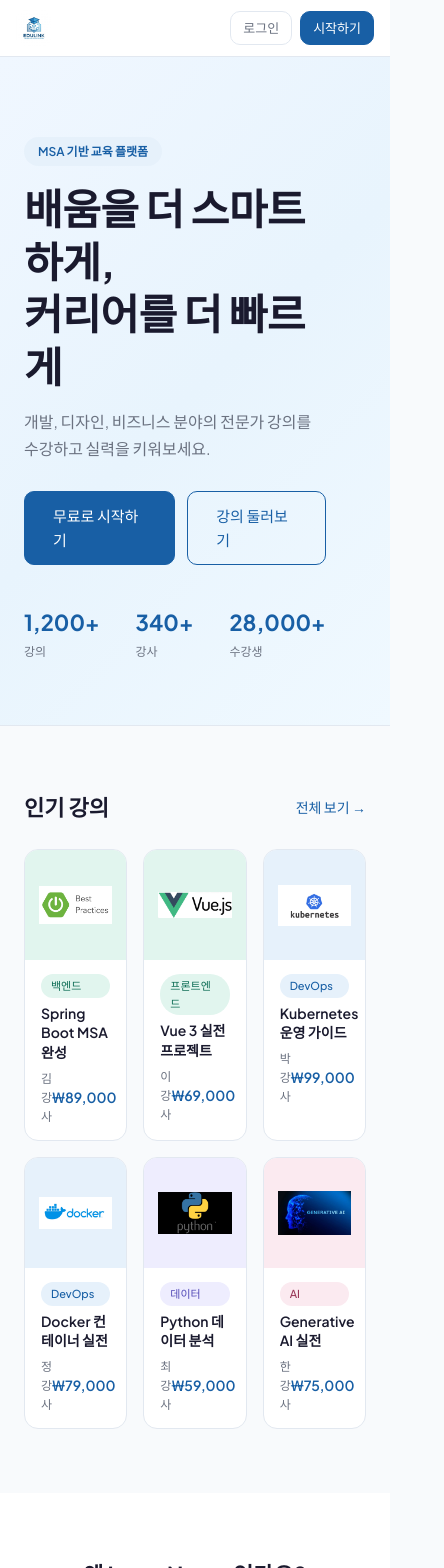
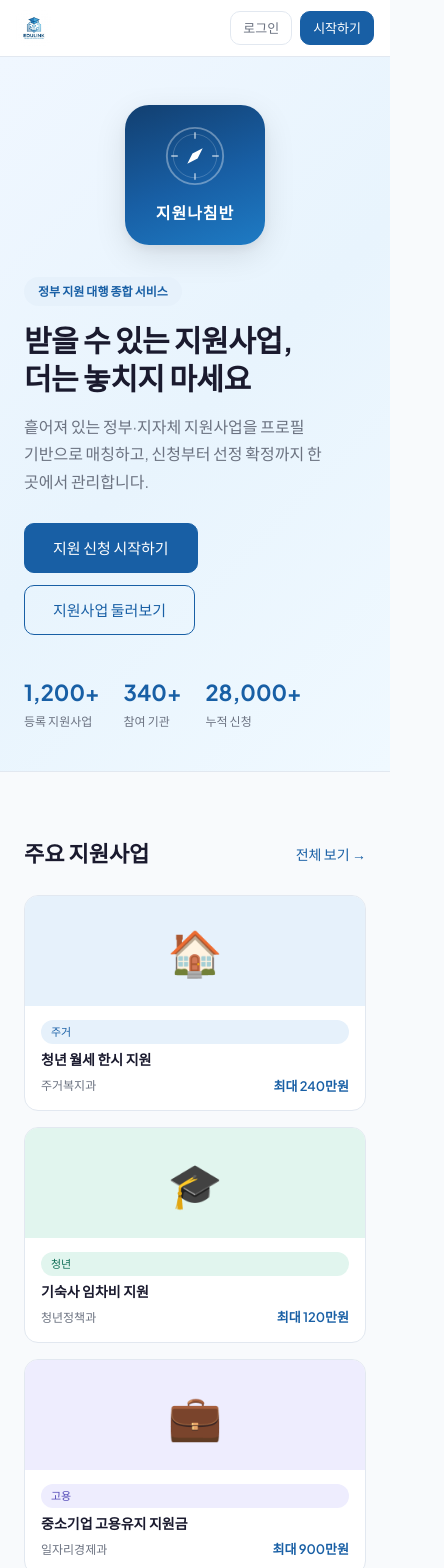
Before and after one commit to MK513/skala-agile-msa, a Vue app in the folder vue-frontend/: page / in a window 390 px wide. Shown: the top 1568 px of the page, 444 px wide, since content can reach past the window. Built offline with nearby package versions, Linux system fonts and the light colour scheme; no server answers.

Commit message:
feat: 랜딩 페이지 도메인 치환 (지원나침반) — 히어로·주요 지원사업·특징·CTA 문구 및 브랜드 비주얼 교체, 반응형 추가

```diff
--- a/vue-frontend/src/views/LandingView.vue
+++ b/vue-frontend/src/views/LandingView.vue
@@ -6,43 +6,52 @@
     <section class="hero">
       <div class="hero-inner">
         <div class="hero-content fade-in-up">
-          <span class="hero-badge">MSA 기반 교육 플랫폼</span>
-          <h1 class="hero-title">배움을 더 스마트하게,<br>커리어를 더 빠르게</h1>
-          <p class="hero-desc">개발, 디자인, 비즈니스 분야의 전문가 강의를 수강하고 실력을 키워보세요.</p>
+          <span class="hero-badge">정부 지원 대행 종합 서비스</span>
+          <h1 class="hero-title">받을 수 있는 지원사업,<br>더는 놓치지 마세요</h1>
+          <p class="hero-desc">흩어져 있는 정부·지자체 지원사업을 프로필 기반으로 매칭하고, 신청부터 선정 확정까지 한 곳에서 관리합니다.</p>
           <div class="hero-actions">
-            <router-link to="/login" class="btn btn-primary btn-lg">무료로 시작하기</router-link>
-            <router-link to="/courses" class="btn btn-outline btn-lg">강의 둘러보기</router-link>
+            <router-link to="/login" class="btn btn-primary btn-lg">지원 신청 시작하기</router-link>
+            <router-link to="/courses" class="btn btn-outline btn-lg">지원사업 둘러보기</router-link>
           </div>
           <div class="hero-stats">
-            <div class="stat"><span class="stat-num">1,200+</span><span class="stat-label">강의</span></div>
-            <div class="stat"><span class="stat-num">340+</span><span class="stat-label">강사</span></div>
-            <div class="stat"><span class="stat-num">28,000+</span><span class="stat-label">수강생</span></div>
+            <div class="stat"><span class="stat-num">1,200+</span><span class="stat-label">등록 지원사업</span></div>
+            <div class="stat"><span class="stat-num">340+</span><span class="stat-label">참여 기관</span></div>
+            <div class="stat"><span class="stat-num">28,000+</span><span class="stat-label">누적 신청</span></div>
           </div>
         </div>
         <div class="hero-visual fade-in">
-          <img src="@/assets/images/logo/main_logo.png" alt="LearnNexus" class="hero-logo" />
+          <div class="hero-card" aria-hidden="true">
+            <svg class="compass" viewBox="0 0 100 100" fill="none">
+              <circle cx="50" cy="50" r="44" stroke="currentColor" stroke-width="3" opacity="0.35" />
+              <circle cx="50" cy="50" r="34" stroke="currentColor" stroke-width="1.5" opacity="0.2" />
+              <path d="M50 14v8M50 78v8M14 50h8M78 50h8" stroke="currentColor" stroke-width="3" stroke-linecap="round" opacity="0.5" />
+              <path d="M62 38 54 54 38 62l8-16z" fill="currentColor" />
+              <circle cx="50" cy="50" r="4" fill="#fff" />
+            </svg>
+            <span class="hero-card-text">{{ APP_NAME }}</span>
+          </div>
         </div>
       </div>
     </section>
 
-    <!-- 인기 강의 -->
+    <!-- 주요 지원사업 -->
     <section class="popular-section">
       <div class="section-inner">
         <div class="section-header">
-          <h2 class="section-title">인기 강의</h2>
+          <h2 class="section-title">주요 지원사업</h2>
           <router-link to="/login" class="section-link">전체 보기 →</router-link>
         </div>
         <div class="course-grid">
-          <div v-for="course in featuredCourses" :key="course.id" class="course-card-landing">
-            <div class="card-thumb" :class="course.thumbBg">
-              <img :src="course.thumbSrc" :alt="course.title" class="thumb-img" />
+          <div v-for="program in featuredPrograms" :key="program.id" class="course-card-landing">
+            <div class="card-thumb" :class="program.thumbBg">
+              <span class="thumb-emoji" aria-hidden="true">{{ program.emoji }}</span>
             </div>
             <div class="card-body">
-              <span class="badge" :class="course.badgeClass">{{ course.category }}</span>
-              <h3 class="card-title">{{ course.title }}</h3>
+              <span class="badge" :class="program.badgeClass">{{ program.category }}</span>
+              <h3 class="card-title">{{ program.title }}</h3>
               <div class="card-meta">
-                <span class="instructor">{{ course.instructor }}</span>
-                <span class="price">{{ course.price }}</span>
+                <span class="agency">{{ program.agency }}</span>
+                <span class="limit">{{ program.limit }}</span>
               </div>
             </div>
           </div>
@@ -53,7 +62,7 @@
     <!-- 특징 섹션 -->
     <section class="features-section">
       <div class="section-inner">
-        <h2 class="section-title center">왜 LearnNexus인가요?</h2>
+        <h2 class="section-title center">왜 {{ APP_NAME }}인가요?</h2>
         <div class="features-grid">
           <div v-for="f in features" :key="f.title" class="feature-card">
             <div class="feature-icon">{{ f.icon }}</div>
@@ -67,9 +76,9 @@
     <!-- CTA -->
     <section class="cta-section">
       <div class="cta-inner">
-        <h2>지금 바로 시작하세요</h2>
-        <p>수천 명의 개발자들이 LearnNexus와 함께 성장하고 있습니다.</p>
-        <router-link to="/login" class="btn btn-primary btn-lg">무료로 시작하기</router-link>
+        <h2>받을 수 있는 지원금, 지금 확인하세요</h2>
+        <p>기업과 주민의 신청 완주가 지자체의 집행률로 이어집니다. {{ APP_NAME }}이 그 사이를 잇습니다.</p>
+        <router-link to="/login" class="btn btn-primary btn-lg">지원 신청 시작하기</router-link>
       </div>
     </section>
 
@@ -77,10 +86,10 @@
     <footer class="footer">
       <div class="footer-inner">
         <div class="footer-logo">
-          <img src="@/assets/images/logo/main_logo.png" alt="LearnNexus" />
-          <span>LearnNexus</span>
+          <img src="@/assets/images/logo/main_logo.png" :alt="APP_NAME" />
+          <span>{{ APP_NAME }}</span>
         </div>
-        <p class="footer-copy">© 2026 LearnNexus. All rights reserved.</p>
+        <p class="footer-copy">© 2026 {{ APP_NAME }}. All rights reserved.</p>
       </div>
     </footer>
   </div>
@@ -88,28 +97,22 @@
 
 <script setup>
 import AppHeader from '@/components/AppHeader.vue'
+import { APP_NAME } from '@/constants/brand.js'
 
-import springImg   from '@/assets/images/courses/spring_boot.png'
-import vueImg      from '@/assets/images/courses/vue_js.png'
-import k8sImg      from '@/assets/images/courses/kubernetes.png'
-import dockerImg   from '@/assets/images/courses/docker.png'
-import pythonImg   from '@/assets/images/courses/python.png'
-import genaiImg    from '@/assets/images/courses/generative_ai.png'
-
-const featuredCourses = [
-  { id:1, title:'Spring Boot MSA 완성', category:'백엔드',    instructor:'김강사', price:'₩89,000', thumbSrc: springImg, thumbBg:'thumb-teal',   badgeClass:'badge-teal'   },
-  { id:2, title:'Vue 3 실전 프로젝트',  category:'프론트엔드', instructor:'이강사', price:'₩69,000', thumbSrc: vueImg,    thumbBg:'thumb-teal',   badgeClass:'badge-teal'   },
-  { id:3, title:'Kubernetes 운영 가이드',category:'DevOps',   instructor:'박강사', price:'₩99,000', thumbSrc: k8sImg,    thumbBg:'thumb-blue',   badgeClass:'badge-blue'   },
-  { id:4, title:'Docker 컨테이너 실전', category:'DevOps',    instructor:'정강사', price:'₩79,000', thumbSrc: dockerImg, thumbBg:'thumb-blue',   badgeClass:'badge-blue'   },
-  { id:5, title:'Python 데이터 분석',   category:'데이터',    instructor:'최강사', price:'₩59,000', thumbSrc: pythonImg, thumbBg:'thumb-purple', badgeClass:'badge-purple' },
-  { id:6, title:'Generative AI 실전',   category:'AI',        instructor:'한강사', price:'₩75,000', thumbSrc: genaiImg,  thumbBg:'thumb-pink',   badgeClass:'badge-pink'   },
+const featuredPrograms = [
+  { id:1, title:'청년 월세 한시 지원',        category:'주거',   agency:'주거복지과',     limit:'최대 240만원', emoji:'🏠', thumbBg:'thumb-blue',   badgeClass:'badge-blue'   },
+  { id:2, title:'기숙사 임차비 지원',          category:'청년',   agency:'청년정책과',     limit:'최대 120만원', emoji:'🎓', thumbBg:'thumb-teal',   badgeClass:'badge-teal'   },
+  { id:3, title:'중소기업 고용유지 지원금',    category:'고용',   agency:'일자리경제과',   limit:'최대 900만원', emoji:'💼', thumbBg:'thumb-purple', badgeClass:'badge-purple' },
+  { id:4, title:'스마트공장 설비 도입 지원',   category:'설비',   agency:'기업지원과',     limit:'최대 5,000만원', emoji:'🏭', thumbBg:'thumb-blue',   badgeClass:'badge-blue'   },
+  { id:5, title:'수출 바우처 지원',            category:'수출',   agency:'투자통상과',     limit:'최대 3,000만원', emoji:'🚢', thumbBg:'thumb-teal',   badgeClass:'badge-teal'   },
+  { id:6, title:'초기 창업 사업화 자금',       category:'창업',   agency:'창업지원과',     limit:'최대 1,000만원', emoji:'🌱', thumbBg:'thumb-pink',   badgeClass:'badge-pink'   },
 ]
 
 const features = [
-  { icon:'🚀', title:'실무 중심 커리큘럼', desc:'현업 전문가가 직접 설계한 실무 중심 강의로 빠르게 성장하세요.' },
-  { icon:'🎯', title:'맞춤 강의 추천', desc:'AI 기반 추천 시스템이 수강 이력을 분석해 딱 맞는 강의를 추천합니다.' },
-  { icon:'💳', title:'간편한 수강 신청', desc:'원클릭 결제와 즉시 수강으로 학습을 바로 시작하세요.' },
-  { icon:'📱', title:'언제 어디서나', desc:'PC, 태블릿, 모바일 어디서든 끊김 없이 학습하세요.' },
+  { icon:'🧭', title:'AI 맞춤 매칭', desc:'업종·인원·나이·소득 프로필을 분석해 수급 가능한 지원사업만 골라 보여줍니다.' },
+  { icon:'📝', title:'서류 초안 자동 생성', desc:'사업계획서·증빙 서류의 초안을 AI가 만들어 서류 장벽을 낮춥니다.' },
+  { icon:'✅', title:'신청 완주 관리', desc:'접수부터 심사 대기, 선정 확정까지 신청 상태를 한 화면에서 추적합니다.' },
+  { icon:'📊', title:'집행률 관리', desc:'기관은 신청 건수와 교부 실적을 실시간으로 확인해 예산 집행을 관리합니다.' },
 ]
 </script>
 
@@ -148,6 +151,7 @@ const features = [
   letter-spacing: -0.5px;
   color: var(--color-text-primary);
   margin-bottom: 16px;
+  word-break: keep-all;
 }
 .hero-desc {
   font-size: 16px;
@@ -155,11 +159,13 @@ const features = [
   line-height: 1.7;
   max-width: 460px;
   margin-bottom: 28px;
+  word-break: keep-all;
 }
 .hero-actions {
   display: flex;
   gap: 12px;
   margin-bottom: 40px;
+  flex-wrap: wrap;
 }
 .btn-lg { padding: 12px 28px; font-size: 15px; }
 .hero-stats {
@@ -174,15 +180,23 @@ const features = [
   align-items: center;
   justify-content: center;
 }
-.hero-logo {
+.hero-card {
   width: 200px;
   height: 200px;
-  object-fit: contain;
   border-radius: 24px;
   box-shadow: var(--shadow-lg);
+  background: linear-gradient(160deg, #123f70 0%, var(--color-primary) 55%, #1e7bc4 100%);
+  color: #fff;
+  display: flex;
+  flex-direction: column;
+  align-items: center;
+  justify-content: center;
+  gap: 12px;
 }
+.compass { width: 96px; height: 96px; }
+.hero-card-text { font-size: 16px; font-weight: 700; letter-spacing: 1px; }
 
-/* 강의 섹션 */
+/* 지원사업 섹션 */
 .popular-section { padding: 64px 0; }
 .section-inner { max-width: 1200px; margin: 0 auto; padding: 0 24px; }
 .section-header {
@@ -223,12 +237,12 @@ const features = [
 .thumb-blue   { background: #E6F1FB; }
 .thumb-purple { background: #EEEDFE; }
 .thumb-pink   { background: #FBEAF0; }
-.thumb-img { width: 100%; height: 100%; object-fit: contain; padding: 14px; }
+.thumb-emoji { font-size: 44px; line-height: 1; }
 .card-body { padding: 14px 16px; display: flex; flex-direction: column; gap: 6px; }
-.card-title { font-size: 14px; font-weight: 600; color: var(--color-text-primary); line-height: 1.4; }
-.card-meta { display: flex; justify-content: space-between; align-items: center; }
-.instructor { font-size: 12px; color: var(--color-text-secondary); }
-.price { font-size: 14px; font-weight: 600; color: var(--color-primary); }
+.card-title { font-size: 14px; font-weight: 600; color: var(--color-text-primary); line-height: 1.4; word-break: keep-all; }
+.card-meta { display: flex; justify-content: space-between; align-items: center; gap: 8px; }
+.agency { font-size: 12px; color: var(--color-text-secondary); }
+.limit { font-size: 13px; font-weight: 600; color: var(--color-primary); white-space: nowrap; }
 
 /* 특징 */
 .features-section { padding: 64px 0; background: var(--color-bg-primary); }
@@ -248,7 +262,7 @@ const features = [
 .feature-card:hover { box-shadow: var(--shadow-md); transform: translateY(-2px); }
 .feature-icon { font-size: 32px; margin-bottom: 12px; }
 .feature-title { font-size: 15px; font-weight: 600; margin-bottom: 8px; }
-.feature-desc { font-size: 13px; color: var(--color-text-secondary); line-height: 1.6; }
+.feature-desc { font-size: 13px; color: var(--color-text-secondary); line-height: 1.6; word-break: keep-all; }
 
 /* CTA */
 .cta-section {
@@ -256,9 +270,9 @@ const features = [
   background: linear-gradient(135deg, var(--color-primary) 0%, var(--color-primary-dark) 100%);
   text-align: center;
 }
-.cta-inner { max-width: 600px; margin: 0 auto; padding: 0 24px; }
-.cta-inner h2 { font-size: 32px; font-weight: 700; color: #fff; margin-bottom: 12px; }
-.cta-inner p { font-size: 16px; color: rgba(255,255,255,0.8); margin-bottom: 32px; }
+.cta-inner { max-width: 640px; margin: 0 auto; padding: 0 24px; }
+.cta-inner h2 { font-size: 32px; font-weight: 700; color: #fff; margin-bottom: 12px; word-break: keep-all; }
+.cta-inner p { font-size: 16px; color: rgba(255,255,255,0.8); margin-bottom: 32px; word-break: keep-all; }
 .cta-inner .btn-primary {
   background: #fff;
   color: var(--color-primary);
@@ -290,4 +304,24 @@ const features = [
 }
 .footer-logo img { width: 28px; height: 28px; border-radius: 6px; }
 .footer-copy { font-size: 13px; color: rgba(255,255,255,0.5); }
+
+/* 반응형 */
+@media (max-width: 960px) {
+  .course-grid { grid-template-columns: repeat(2, 1fr); }
+  .features-grid { grid-template-columns: repeat(2, 1fr); }
+}
+@media (max-width: 720px) {
+  .hero { padding: 48px 0 40px; }
+  .hero-inner { grid-template-columns: 1fr; gap: 32px; }
+  .hero-visual { order: -1; }
+  .hero-card { width: 140px; height: 140px; }
+  .compass { width: 64px; height: 64px; }
+  .hero-title { font-size: 30px; }
+  .hero-stats { gap: 24px; flex-wrap: wrap; }
+}
+@media (max-width: 520px) {
+  .course-grid { grid-template-columns: 1fr; }
+  .features-grid { grid-template-columns: 1fr; }
+  .cta-inner h2 { font-size: 24px; }
+}
 </style>
```
